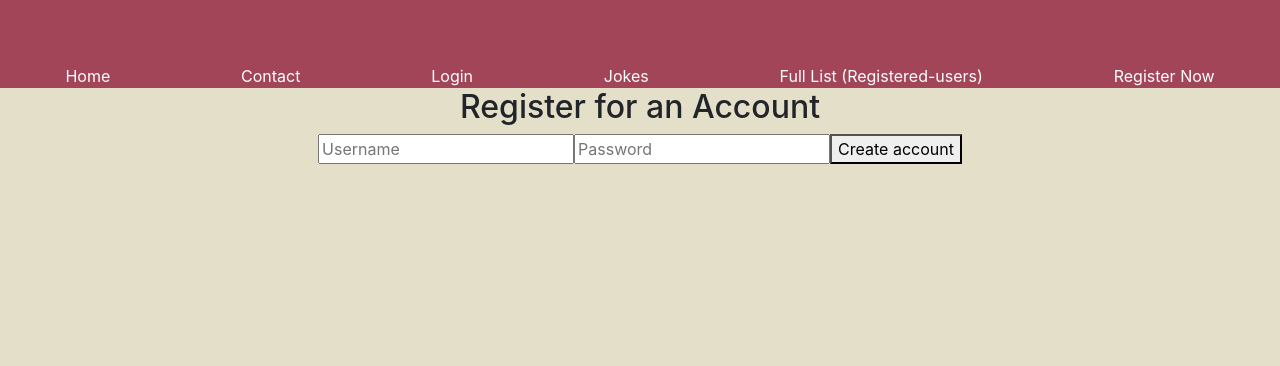
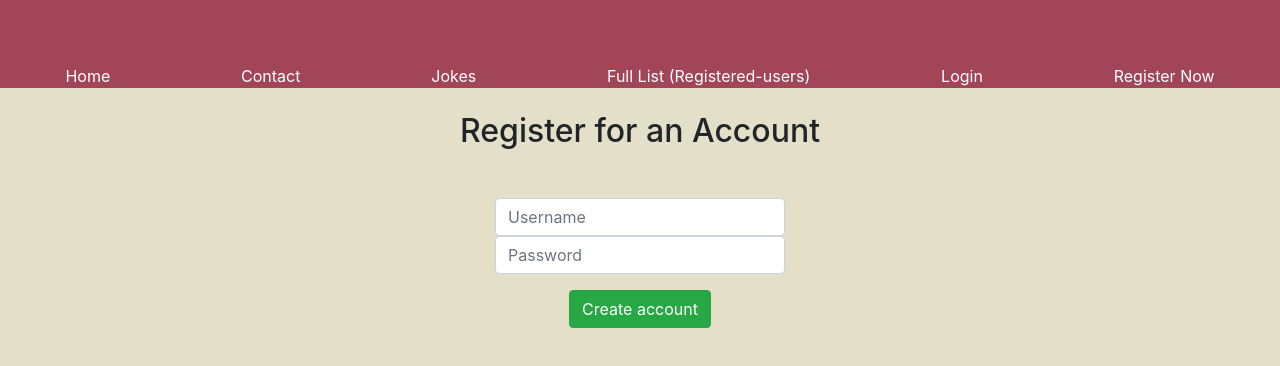
Before and after one commit to Build-Week-Dad-Jokes-4/frontend, a React (Create React App) app: page /register in a window 1280 px wide. Shown: the top 366 px of the page. Built offline with nearby package versions, Linux system fonts and the light colour scheme.

Commit message:
added some styling to Login and Register

```diff
--- a/src/components/Header.js
+++ b/src/components/Header.js
@@ -7,40 +7,39 @@ let Links = styled.div`
   justify-content: space-around;
 `;
 let Headers = styled.header`
-    background-color: #A24558;
+  background-color: #a24558;
   padding-top: 5%;
-    a{
+  a {
     text-decoration: none;
     color: white;
   }
 `;
 
-
-
 const Header = () => {
   return (
     <Headers className="ui centered">
-    <Links className='links'>
-      <div className='link'>
-        <Link to ="/">Home</Link>
+      <Links className="links">
+        <div className="link">
+          <Link to="/">Home</Link>
         </div>
-      <div className='link'>
+        <div className="link">
           <Link to="/Contact">Contact</Link>
         </div>
-      <div className='link'>
-          <Link to= "/login">Login</Link>
+        <div className="link">
+          <Link to="/Jokes">Jokes</Link>
         </div>
-      <div className='link'>
-          <Link to= "/Jokes">Jokes</Link>
+        <div className="link">
+          <Link to="/jokelist">Full List (Registered-users)</Link>
         </div>
-      <div className='link'>
-          <Link to= "/jokelist">Full List (Registered-users)</Link>
-      </div>      <div className='link'>
-          <Link to= "/register">Register Now</Link>
+        <div className="link">
+          <Link to="/login">Login</Link>
+        </div>
+        <div className="link">
+          <Link to="/register">Register Now</Link>
         </div>
       </Links>
     </Headers>
-  )
-}
+  );
+};
 
 export default Header;
--- a/src/components/Login.js
+++ b/src/components/Login.js
@@ -1,5 +1,6 @@
 import React, { useContext } from 'react';
 import axios from 'axios';
+import { Container, Form, Input, Button } from 'reactstrap'
 
 // Contexts
 import { LoginContext } from '../contexts/LoginContext';
@@ -30,27 +31,30 @@ const Login = props => {
 
   return (
     <>
-      <h2>Welcome to the Login Page</h2>
-      <form onSubmit={login}>
-        <input
+      <h2 className="mt-4">Welcome to the Login Page</h2>
+      <Container className="w-25 mt-5">
+
+      <Form className="" onSubmit={login}>
+        <Input
           type="text"
           name="username"
           placeholder="Username"
           value={credentials.username}
           onChange={handleChange}
         />
-        <input
+        <Input
           type="password"
           name="password"
           placeholder="Password"
           value={credentials.password}
           onChange={handleChange}
         />
-        <button>Login</button>
+        <Button color="primary" className="mt-3">Login</Button>
         {/* <div>
           <button>Need an account? Click here</button>
         </div> */}
-      </form>
+      </Form>
+      </Container>
     </>
   );
 };
--- a/src/components/Register.js
+++ b/src/components/Register.js
@@ -1,5 +1,6 @@
 import React, { useContext } from 'react';
 import axios from 'axios';
+import { Container, Form, Input, Button } from 'reactstrap';
 
 // Contexts
 import { LoginContext } from '../contexts/LoginContext';
@@ -30,24 +31,26 @@ const Register = props => {
   console.log(credentials);
   return (
     <>
-      <h2>Register for an Account</h2>
-      <form onSubmit={registerUser}>
-        <input
+      <h2 className="mt-4">Register for an Account</h2>
+      <Container className="w-25 mt-5">
+        <Form onSubmit={registerUser}>
+          <Input
             type="text"
             name="username"
             placeholder="Username"
             value={credentials.username}
             onChange={handleChange}
           />
-        <input
+          <Input
             type="password"
             name="password"
             placeholder="Password"
             value={credentials.password}
             onChange={handleChange}
           />
-        <button>Create account</button>
-      </form>
+          <Button color="success" className="mt-3">Create account</Button>
+        </Form>
+      </Container>
     </>
   );
 };
```
Lines whose indentation alone changed are shown as unchanged.
